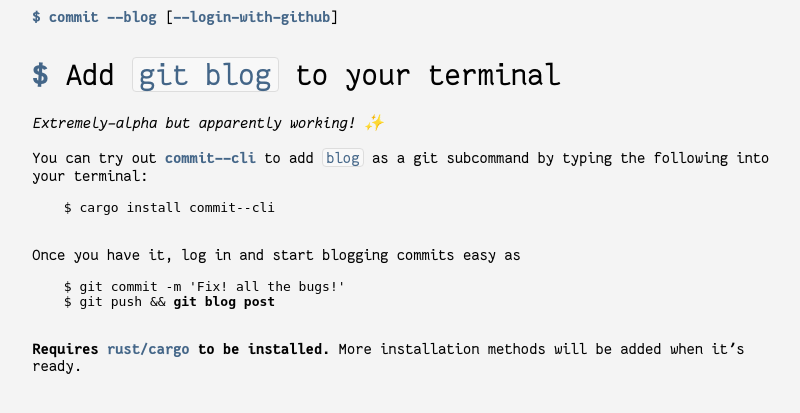
After one commit to uniphil/commit--blog, a Flask app: page /cli in a window 1280 px wide. The commit adds this page. Shown: the top 413 px of the page, without its empty margins (238-1038 px from the left). Run offline with Flask 2, Linux system fonts and the light colour scheme.

```diff
--- a/api.py
+++ b/api.py
@@ -1,5 +1,6 @@
 from authlib.integrations.flask_oauth2 import current_token
 from flask import Blueprint, abort, request, session, url_for
+from sqlalchemy.exc import IntegrityError
 from oauth import require_oauth
 from known_git_hosts import github
 from models import db, CommitPost, Repo
--- a/commitblog.py
+++ b/commitblog.py
@@ -24,12 +24,13 @@
 from api import api
 from blog import blog
 from admin import admin
-from oauth import oauth
+from oauth import oauth, SCOPES
 from emails import mail
 import limits
 from models import (
     db, message_parts, AnonymousUser,
     Blogger, Email, Repo, CommitPost, Task)
+from models.auth import OAuth2Token
 from known_git_hosts.github import gh
 from wtf import csrf
 
@@ -65,6 +66,11 @@
     return render_template('hello.html')
 
 
+@pages.route('/cli')
+def cli():
+    return render_template('cli.html')
+
+
 @account.route('/account')
 @login_required
 def dashboard():
@@ -93,7 +99,12 @@
                 commit_events.append(commit)
 
     email = current_user.get_email(True)
-    return render_template('account.html', events=commit_events, email=email)
+    auth_tokens = OAuth2Token.query.filter(
+        (OAuth2Token.blogger == current_user) &
+        OAuth2Token.revoked.is_(False)
+    )
+    return render_template('account.html',
+        events=commit_events, email=email, auth_tokens=auth_tokens, SCOPES=SCOPES)
 
 
 @account.route('/add', methods=('GET', 'POST'))
@@ -307,6 +318,18 @@
     return render_template('rerender-preview.html', post=commit, preview=preview)
 
 
+@account.route('/account/revoke-token', methods=('POST', ))
+@login_required
+def revoke_token():
+    token_id = request.form['token_id']
+    token = OAuth2Token.query.filter_by(id=token_id, blogger=current_user).first_or_404()
+    token.revoke()
+    db.session.add(token)
+    db.session.commit()
+    flash('Access token revoked 🚮', 'info')
+    return redirect(url_for('account.dashboard'))
+
+
 @account.route('/logout')
 def logout():
     logout_user()
--- a/models/auth.py
+++ b/models/auth.py
@@ -29,8 +29,14 @@
     __tablename__ = 'oauth2_token'
 
     id = db.Column(db.Integer, primary_key=True)
+    client_id = db.Column(db.String(48), db.ForeignKey('oauth2_client.client_id', ondelete='CASCADE'))
     blogger_id = db.Column(db.Integer, db.ForeignKey('blogger.id', ondelete='CASCADE'))
+
     blogger = db.relationship('Blogger')
+    client = db.relationship('OAuth2Client')
+
+    def revoke(self):
+        self.revoked = True
 
     def is_refresh_token_active(self):
         if self.revoked:
--- a/static/css/main.css
+++ b/static/css/main.css
@@ -169,6 +169,26 @@
   color: #468;
 }
 
+.token {
+  background: #ded;
+  border-left: 2px solid #468;
+  font-size: 0.8rem;
+  padding: 1em;
+  margin: 1rem 0;
+}
+.token h4 {
+  font-size: 1rem;
+  font-weight: bold;
+  margin: 0 0 1rem;
+}
+.token h4 small {
+  font-size: 0.8rem;
+  font-weight: normal;
+}
+.token p:last-child {
+  margin-bottom: 0;
+}
+
 .post-body h1 {
   font-size: 1.3em;
   font-weight: bold;
--- /dev/null
+++ b/templates/cli.html
@@ -0,0 +1,16 @@
+{% extends 'base.html' %}
+
+{% block content %}
+  <h1>Add <code>git blog</code> to your terminal</h1>
+  <p><em>Extremely-alpha but apparently working! ✨</em></p>
+  <p>You can try out <a href="https://crates.io/crates/commit--cli" target="_blank">commit--cli</a> to add <code>blog</code> as a git subcommand by typing the following into your terminal:</p>
+  <pre>
+    $ cargo install commit--cli
+  </pre>
+  <p>Once you have it, log in and start blogging commits easy as</p>
+  <pre>
+    $ git commit -m 'Fix! all the bugs!'
+    $ git push && <strong>git blog post</strong>
+  </pre>
+  <p><strong>Requires <a href="https://doc.rust-lang.org/cargo/getting-started/installation.html" target="_blank">rust/cargo</a> to be installed.</strong> More installation methods will be added when it's ready.</p>
+{% endblock %}
--- a/templates/hello.html
+++ b/templates/hello.html
@@ -9,7 +9,7 @@
       <small>
         {% if current_user.is_authenticated %}
           hi {{ current_user.username }}:
-          <a title="Manage your blog" href="{{ url_for('blog.list', blogger=current_user.username) }}">curate your blog</a>;
+          <a title="Manage your blog" href="{{ url_for('account.dashboard') }}">curate your blog</a>;
           <a title="Log out" href="{{ url_for('account.logout') }}">log out</a>
         {% else %}
           Blog your commit messages!
```
Also changed, not shown: templates/account.html (+20 -0 lines).
